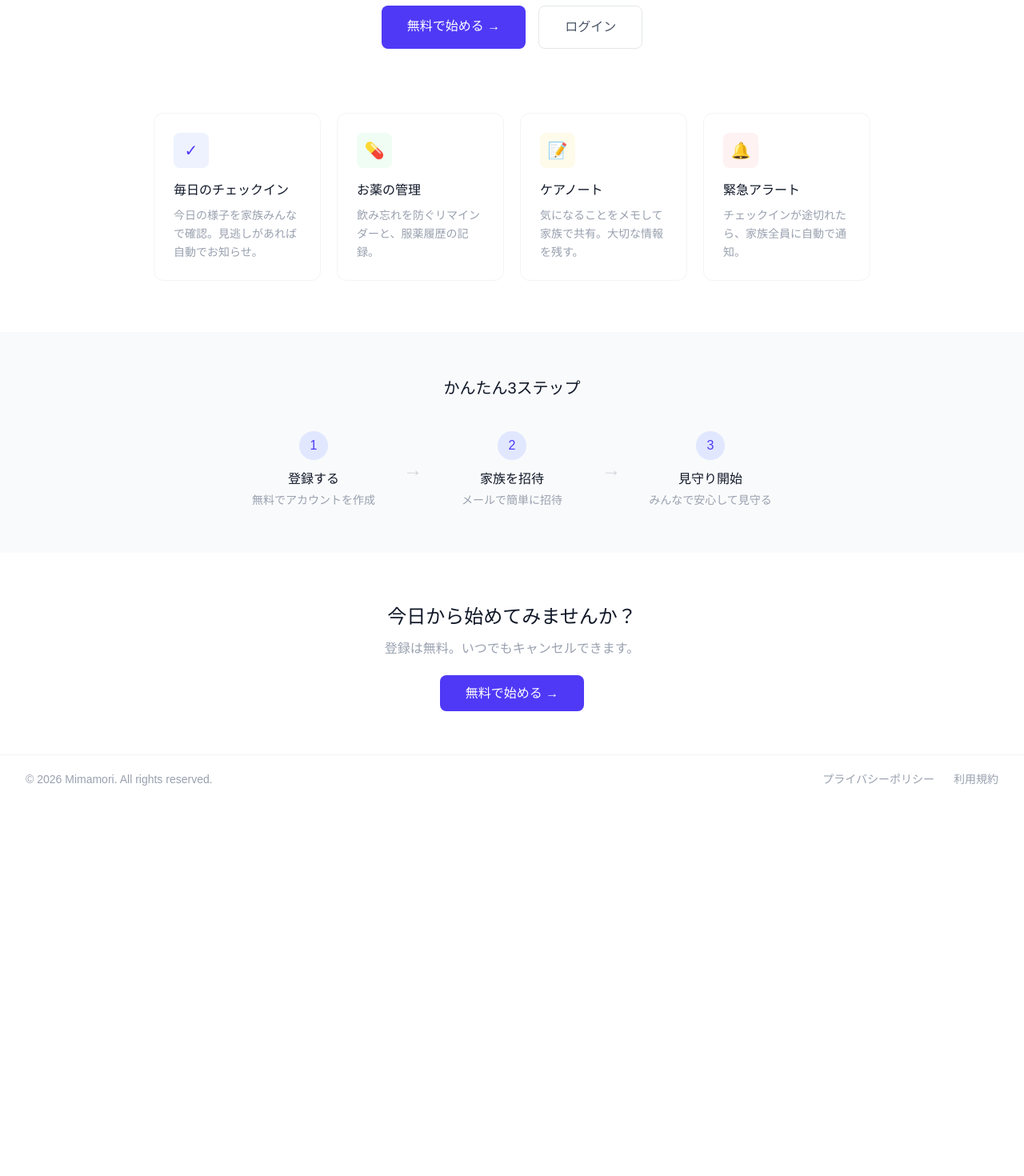
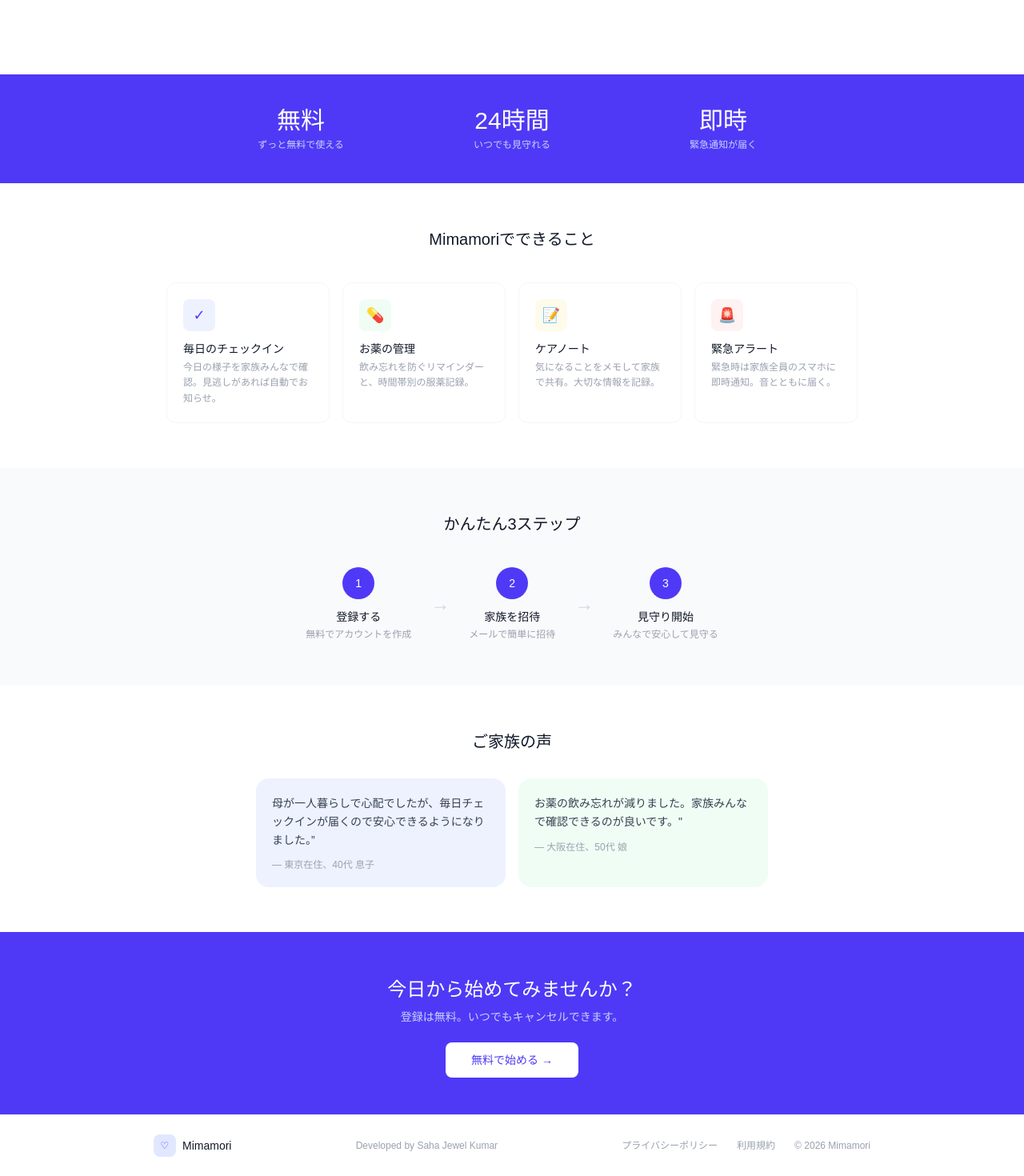
Before and after one commit to Sahajewel/mimamori, a Next.js app: page / in a window 1280 px wide. Shown: the part 497-1967 px from the top of the page at 80% size. Before the commit the page ends 1501 px from the top, so only its background shows below. Built offline with nearby package versions, Linux system fonts and the light colour scheme.

Commit message:
feat: improve landing page with privacy and terms

```diff
--- a/src/app/page.tsx
+++ b/src/app/page.tsx
@@ -4,13 +4,13 @@ export default function HomePage() {
   return (
     <div className="min-h-screen flex flex-col bg-white">
       {/* Navbar */}
-      <nav className="flex items-center justify-between px-4 md:px-8 py-4 md:py-5 border-b border-gray-100">
-        <div className="flex items-center gap-2 md:gap-3">
-          <div className="w-8 h-8 md:w-9 md:h-9 rounded-lg bg-indigo-100 flex items-center justify-center">
-            <span className="text-indigo-600 text-sm md:text-base">♡</span>
+      <nav className="flex items-center justify-between px-4 md:px-8 py-4 border-b border-gray-100">
+        <div className="flex items-center gap-2">
+          <div className="w-8 h-8 rounded-lg bg-indigo-100 flex items-center justify-center">
+            <span className="text-indigo-600 text-sm">♡</span>
           </div>
           <div>
-            <p className="font-medium text-gray-900 text-sm md:text-base leading-none">
+            <p className="font-medium text-gray-900 text-sm leading-none">
               Mimamori
             </p>
             <p className="text-xs text-gray-400 mt-0.5 hidden sm:block">
@@ -18,16 +18,16 @@ export default function HomePage() {
             </p>
           </div>
         </div>
-        <div className="flex items-center gap-2 md:gap-3">
+        <div className="flex items-center gap-2">
           <Link
             href="/login"
-            className="px-3 md:px-5 py-2 md:py-2.5 text-sm font-medium text-gray-600 hover:text-gray-900 transition-colors"
+            className="px-4 py-2 text-sm font-medium text-gray-600 hover:text-gray-900 transition-colors"
           >
             ログイン
           </Link>
           <Link
             href="/register"
-            className="px-3 md:px-5 py-2 md:py-2.5 text-sm font-medium bg-indigo-600 text-white rounded-lg hover:bg-indigo-700 transition-colors"
+            className="px-4 py-2 text-sm font-medium bg-indigo-600 text-white rounded-lg hover:bg-indigo-700 transition-colors"
           >
             新規登録
           </Link>
@@ -35,158 +35,199 @@ export default function HomePage() {
       </nav>
 
       {/* Hero */}
-      <section className="flex flex-col items-center text-center px-4 md:px-8 py-12 md:py-20">
-        <span className="inline-flex items-center bg-indigo-50 text-indigo-600 text-xs md:text-sm font-medium px-3 md:px-4 py-1.5 rounded-full mb-6 md:mb-8">
-          家族の安心をひとつに
+      <section className="flex flex-col items-center text-center px-4 py-16 md:py-24">
+        <span className="inline-flex items-center bg-indigo-50 text-indigo-600 text-xs font-medium px-4 py-1.5 rounded-full mb-6">
+          🇯🇵 日本の高齢者ケアのために
         </span>
-        <h1 className="text-3xl sm:text-4xl md:text-5xl lg:text-6xl font-medium text-gray-900 leading-tight mb-4 md:mb-6">
+        <h1 className="text-3xl sm:text-4xl md:text-5xl font-medium text-gray-900 leading-tight mb-4">
           離れていても、
           <br />
           いつも一緒に。
         </h1>
-        <p className="text-base sm:text-lg md:text-xl text-gray-500 max-w-lg leading-relaxed mb-8 md:mb-10">
+        <p className="text-base md:text-lg text-gray-500 max-w-md leading-relaxed mb-8">
           離れて暮らすご家族の日々の様子を、
           <br />
-          みんなで安心して見守るためのプラットフォームです。
+          みんなで安心して見守るプラットフォーム。
         </p>
-        <div className="flex flex-col sm:flex-row gap-3 md:gap-4 w-full sm:w-auto">
+        <div className="flex flex-col sm:flex-row gap-3 w-full sm:w-auto">
           <Link
             href="/register"
-            className="px-6 md:px-8 py-3 md:py-3.5 bg-indigo-600 text-white text-sm md:text-base font-medium rounded-lg hover:bg-indigo-700 transition-colors text-center"
+            className="px-8 py-3.5 bg-indigo-600 text-white text-sm font-medium rounded-lg hover:bg-indigo-700 transition-colors text-center"
           >
             無料で始める →
           </Link>
           <Link
             href="/login"
-            className="px-6 md:px-8 py-3 md:py-3.5 border border-gray-200 text-gray-600 text-sm md:text-base font-medium rounded-lg hover:bg-gray-50 transition-colors text-center"
+            className="px-8 py-3.5 border border-gray-200 text-gray-600 text-sm font-medium rounded-lg hover:bg-gray-50 transition-colors text-center"
           >
             ログイン
           </Link>
         </div>
       </section>
 
-      {/* Features */}
-      <section className="px-4 md:px-8 pb-12 md:pb-16">
-        <div className="grid grid-cols-1 sm:grid-cols-2 md:grid-cols-4 gap-4 md:gap-5 max-w-4xl mx-auto">
-          <div className="bg-white border border-gray-100 rounded-xl p-5 md:p-6">
-            <div className="w-10 h-10 md:w-11 md:h-11 bg-indigo-50 rounded-lg flex items-center justify-center mb-3 md:mb-4 text-indigo-600 text-lg md:text-xl">
-              ✓
-            </div>
-            <p className="text-sm md:text-base font-medium text-gray-900 mb-1 md:mb-2">
-              毎日のチェックイン
+      {/* Stats */}
+      <section className="bg-indigo-600 px-4 py-10">
+        <div className="max-w-3xl mx-auto grid grid-cols-3 gap-6 text-center">
+          <div>
+            <p className="text-2xl md:text-3xl font-medium text-white">無料</p>
+            <p className="text-xs text-indigo-200 mt-1">ずっと無料で使える</p>
+          </div>
+          <div>
+            <p className="text-2xl md:text-3xl font-medium text-white">
+              24時間
             </p>
-            <p className="text-xs md:text-sm text-gray-400 leading-relaxed">
-              今日の様子を家族みんなで確認。見逃しがあれば自動でお知らせ。
-            </p>
+            <p className="text-xs text-indigo-200 mt-1">いつでも見守れる</p>
           </div>
-          <div className="bg-white border border-gray-100 rounded-xl p-5 md:p-6">
-            <div className="w-10 h-10 md:w-11 md:h-11 bg-green-50 rounded-lg flex items-center justify-center mb-3 md:mb-4 text-green-600 text-lg md:text-xl">
-              💊
-            </div>
-            <p className="text-sm md:text-base font-medium text-gray-900 mb-1 md:mb-2">
-              お薬の管理
-            </p>
-            <p className="text-xs md:text-sm text-gray-400 leading-relaxed">
-              飲み忘れを防ぐリマインダーと、服薬履歴の記録。
-            </p>
-          </div>
-          <div className="bg-white border border-gray-100 rounded-xl p-5 md:p-6">
-            <div className="w-10 h-10 md:w-11 md:h-11 bg-amber-50 rounded-lg flex items-center justify-center mb-3 md:mb-4 text-amber-600 text-lg md:text-xl">
-              📝
-            </div>
-            <p className="text-sm md:text-base font-medium text-gray-900 mb-1 md:mb-2">
-              ケアノート
-            </p>
-            <p className="text-xs md:text-sm text-gray-400 leading-relaxed">
-              気になることをメモして家族で共有。大切な情報を残す。
-            </p>
-          </div>
-          <div className="bg-white border border-gray-100 rounded-xl p-5 md:p-6">
-            <div className="w-10 h-10 md:w-11 md:h-11 bg-red-50 rounded-lg flex items-center justify-center mb-3 md:mb-4 text-red-500 text-lg md:text-xl">
-              🔔
-            </div>
-            <p className="text-sm md:text-base font-medium text-gray-900 mb-1 md:mb-2">
-              緊急アラート
-            </p>
-            <p className="text-xs md:text-sm text-gray-400 leading-relaxed">
-              チェックインが途切れたら、家族全員に自動で通知。
-            </p>
+          <div>
+            <p className="text-2xl md:text-3xl font-medium text-white">即時</p>
+            <p className="text-xs text-indigo-200 mt-1">緊急通知が届く</p>
           </div>
         </div>
       </section>
 
-      {/* Steps */}
-      <section className="bg-gray-50 px-4 md:px-8 py-12 md:py-14">
-        <p className="text-center text-lg md:text-xl font-medium text-gray-900 mb-8 md:mb-10">
+      {/* Features */}
+      <section className="px-4 py-14 max-w-4xl mx-auto w-full">
+        <p className="text-center text-xl font-medium text-gray-900 mb-10">
+          Mimamoriでできること
+        </p>
+        <div className="grid grid-cols-1 sm:grid-cols-2 md:grid-cols-4 gap-4">
+          {[
+            {
+              icon: "✓",
+              bg: "bg-indigo-50",
+              color: "text-indigo-600",
+              title: "毎日のチェックイン",
+              desc: "今日の様子を家族みんなで確認。見逃しがあれば自動でお知らせ。",
+            },
+            {
+              icon: "💊",
+              bg: "bg-green-50",
+              color: "text-green-600",
+              title: "お薬の管理",
+              desc: "飲み忘れを防ぐリマインダーと、時間帯別の服薬記録。",
+            },
+            {
+              icon: "📝",
+              bg: "bg-amber-50",
+              color: "text-amber-600",
+              title: "ケアノート",
+              desc: "気になることをメモして家族で共有。大切な情報を記録。",
+            },
+            {
+              icon: "🚨",
+              bg: "bg-red-50",
+              color: "text-red-500",
+              title: "緊急アラート",
+              desc: "緊急時は家族全員のスマホに即時通知。音とともに届く。",
+            },
+          ].map((f) => (
+            <div
+              key={f.title}
+              className="bg-white border border-gray-100 rounded-xl p-5"
+            >
+              <div
+                className={`w-10 h-10 ${f.bg} rounded-lg flex items-center justify-center mb-3 ${f.color} text-lg`}
+              >
+                {f.icon}
+              </div>
+              <p className="text-sm font-medium text-gray-900 mb-1">
+                {f.title}
+              </p>
+              <p className="text-xs text-gray-400 leading-relaxed">{f.desc}</p>
+            </div>
+          ))}
+        </div>
+      </section>
+
+      {/* How it works */}
+      <section className="bg-gray-50 px-4 py-14">
+        <p className="text-center text-xl font-medium text-gray-900 mb-10">
           かんたん3ステップ
         </p>
-        <div className="flex flex-col sm:flex-row items-center justify-center gap-4 md:gap-6 max-w-2xl mx-auto">
-          <div className="text-center flex-1">
-            <div className="w-9 h-9 bg-indigo-100 text-indigo-600 rounded-full flex items-center justify-center text-sm md:text-base font-medium mx-auto mb-3">
-              1
+        <div className="flex flex-col sm:flex-row items-center justify-center gap-6 max-w-2xl mx-auto">
+          {[
+            { num: "1", title: "登録する", desc: "無料でアカウントを作成" },
+            { num: "2", title: "家族を招待", desc: "メールで簡単に招待" },
+            { num: "3", title: "見守り開始", desc: "みんなで安心して見守る" },
+          ].map((s, i) => (
+            <div key={s.num} className="flex items-center gap-6">
+              <div className="text-center">
+                <div className="w-10 h-10 bg-indigo-600 text-white rounded-full flex items-center justify-center text-sm font-medium mx-auto mb-3">
+                  {s.num}
+                </div>
+                <p className="text-sm font-medium text-gray-900 mb-1">
+                  {s.title}
+                </p>
+                <p className="text-xs text-gray-400">{s.desc}</p>
+              </div>
+              {i < 2 && (
+                <p className="text-gray-300 text-2xl hidden sm:block">→</p>
+              )}
             </div>
-            <p className="text-sm md:text-base font-medium text-gray-900 mb-1">
-              登録する
+          ))}
+        </div>
+      </section>
+
+      {/* Testimonial */}
+      <section className="px-4 py-14 max-w-2xl mx-auto w-full text-center">
+        <p className="text-xl font-medium text-gray-900 mb-8">ご家族の声</p>
+        <div className="grid grid-cols-1 sm:grid-cols-2 gap-4">
+          <div className="bg-indigo-50 rounded-2xl p-5 text-left">
+            <p className="text-sm text-gray-700 leading-relaxed mb-3">
+              母が一人暮らしで心配でしたが、毎日チェックインが届くので安心できるようになりました。&rdquo;
             </p>
-            <p className="text-xs md:text-sm text-gray-400">
-              無料でアカウントを作成
+            <p className="text-xs text-gray-400">— 東京在住、40代 息子</p>
+          </div>
+          <div className="bg-green-50 rounded-2xl p-5 text-left">
+            <p className="text-sm text-gray-700 leading-relaxed mb-3">
+              お薬の飲み忘れが減りました。家族みんなで確認できるのが良いです。&quot;
             </p>
-          </div>
-          <p className="text-gray-300 text-2xl hidden sm:block">→</p>
-          <div className="text-center flex-1">
-            <div className="w-9 h-9 bg-indigo-100 text-indigo-600 rounded-full flex items-center justify-center text-sm md:text-base font-medium mx-auto mb-3">
-              2
-            </div>
-            <p className="text-sm md:text-base font-medium text-gray-900 mb-1">
-              家族を招待
-            </p>
-            <p className="text-xs md:text-sm text-gray-400">
-              メールで簡単に招待
-            </p>
-          </div>
-          <p className="text-gray-300 text-2xl hidden sm:block">→</p>
-          <div className="text-center flex-1">
-            <div className="w-9 h-9 bg-indigo-100 text-indigo-600 rounded-full flex items-center justify-center text-sm md:text-base font-medium mx-auto mb-3">
-              3
-            </div>
-            <p className="text-sm md:text-base font-medium text-gray-900 mb-1">
-              見守り開始
-            </p>
-            <p className="text-xs md:text-sm text-gray-400">
-              みんなで安心して見守る
-            </p>
+            <p className="text-xs text-gray-400">— 大阪在住、50代 娘</p>
           </div>
         </div>
       </section>
 
       {/* CTA */}
-      <section className="text-center px-4 md:px-8 py-12 md:py-16">
-        <p className="text-xl md:text-2xl font-medium text-gray-900 mb-2 md:mb-3">
+      <section className="text-center px-4 py-14 bg-indigo-600">
+        <p className="text-2xl font-medium text-white mb-2">
           今日から始めてみませんか？
         </p>
-        <p className="text-sm md:text-base text-gray-400 mb-6 md:mb-8">
+        <p className="text-sm text-indigo-200 mb-8">
           登録は無料。いつでもキャンセルできます。
         </p>
         <Link
           href="/register"
-          className="px-6 md:px-8 py-3 md:py-3.5 bg-indigo-600 text-white text-sm md:text-base font-medium rounded-lg hover:bg-indigo-700 transition-colors"
+          className="px-8 py-3.5 bg-white text-indigo-600 text-sm font-medium rounded-lg hover:bg-indigo-50 transition-colors"
         >
           無料で始める →
         </Link>
       </section>
 
       {/* Footer */}
-      <footer className="mt-auto border-t border-gray-100 px-4 md:px-8 py-4 md:py-5 flex flex-col sm:flex-row items-center justify-between gap-2">
-        <p className="text-xs md:text-sm text-gray-400">
-          © 2026 Mimamori. All rights reserved.
-        </p>
-        <div className="flex gap-4 md:gap-6">
-          <p className="text-xs md:text-sm text-gray-400 cursor-pointer hover:text-gray-600">
-            プライバシーポリシー
-          </p>
-          <p className="text-xs md:text-sm text-gray-400 cursor-pointer hover:text-gray-600">
-            利用規約
-          </p>
+      <footer className="border-t border-gray-100 px-4 py-6">
+        <div className="max-w-4xl mx-auto flex flex-col sm:flex-row items-center justify-between gap-4">
+          <div className="flex items-center gap-2">
+            <div className="w-7 h-7 rounded-lg bg-indigo-100 flex items-center justify-center">
+              <span className="text-indigo-600 text-xs">♡</span>
+            </div>
+            <p className="text-sm font-medium text-gray-900">Mimamori</p>
+          </div>
+          <p className="text-xs text-gray-400">Developed by Saha Jewel Kumar</p>
+          <div className="flex gap-6">
+            <Link
+              href="/privacy"
+              className="text-xs text-gray-400 hover:text-gray-600"
+            >
+              プライバシーポリシー
+            </Link>
+            <Link
+              href="/terms"
+              className="text-xs text-gray-400 hover:text-gray-600"
+            >
+              利用規約
+            </Link>
+            <p className="text-xs text-gray-400">© 2026 Mimamori</p>
+          </div>
         </div>
       </footer>
     </div>
--- /dev/null
+++ b/src/app/privacy/page.tsx
@@ -0,0 +1,52 @@
+import Link from "next/link";
+
+export default function PrivacyPage() {
+  return (
+    <div className="min-h-screen bg-gray-50">
+      <nav className="bg-white border-b border-gray-100 px-4 py-4 flex items-center gap-3">
+        <Link href="/" className="text-sm text-gray-400 hover:text-gray-600">
+          ← 戻る
+        </Link>
+        <p className="font-medium text-gray-900">Mimamori</p>
+      </nav>
+      <div className="max-w-2xl mx-auto px-4 py-12">
+        <h1 className="text-2xl font-medium text-gray-900 mb-8">
+          プライバシーポリシー
+        </h1>
+        <div className="bg-white rounded-2xl p-8 space-y-6 text-sm text-gray-600 leading-relaxed">
+          <div>
+            <h2 className="font-medium text-gray-900 mb-2">1. 収集する情報</h2>
+            <p>
+              当サービスは、アカウント登録時にメールアドレスとお名前を収集します。また、サービス利用に伴い、チェックイン記録、お薬情報、ケアノートなどの情報を保存します。
+            </p>
+          </div>
+          <div>
+            <h2 className="font-medium text-gray-900 mb-2">
+              2. 情報の利用目的
+            </h2>
+            <p>
+              収集した情報は、サービスの提供・改善、およびご家族への通知送信のみに使用します。第三者への提供は行いません。
+            </p>
+          </div>
+          <div>
+            <h2 className="font-medium text-gray-900 mb-2">3. 情報の管理</h2>
+            <p>
+              お客様の情報は、適切なセキュリティ対策を講じたサーバーで管理します。不正アクセスや漏洩の防止に努めます。
+            </p>
+          </div>
+          <div>
+            <h2 className="font-medium text-gray-900 mb-2">4. Cookieの使用</h2>
+            <p>当サービスは、ログイン状態の維持のためにCookieを使用します。</p>
+          </div>
+          <div>
+            <h2 className="font-medium text-gray-900 mb-2">5. お問い合わせ</h2>
+            <p>
+              プライバシーに関するお問い合わせは、開発者までご連絡ください。
+            </p>
+          </div>
+          <p className="text-xs text-gray-400">最終更新日: 2026年5月17日</p>
+        </div>
+      </div>
+    </div>
+  );
+}
--- /dev/null
+++ b/src/app/terms/page.tsx
@@ -0,0 +1,56 @@
+import Link from "next/link";
+
+export default function TermsPage() {
+  return (
+    <div className="min-h-screen bg-gray-50">
+      <nav className="bg-white border-b border-gray-100 px-4 py-4 flex items-center gap-3">
+        <Link href="/" className="text-sm text-gray-400 hover:text-gray-600">
+          ← 戻る
+        </Link>
+        <p className="font-medium text-gray-900">Mimamori</p>
+      </nav>
+      <div className="max-w-2xl mx-auto px-4 py-12">
+        <h1 className="text-2xl font-medium text-gray-900 mb-8">利用規約</h1>
+        <div className="bg-white rounded-2xl p-8 space-y-6 text-sm text-gray-600 leading-relaxed">
+          <div>
+            <h2 className="font-medium text-gray-900 mb-2">
+              1. サービスの利用
+            </h2>
+            <p>
+              Mimamoriは、離れて暮らすご家族の見守りを目的としたサービスです。本サービスは個人利用を前提としています。
+            </p>
+          </div>
+          <div>
+            <h2 className="font-medium text-gray-900 mb-2">
+              2. アカウントの管理
+            </h2>
+            <p>
+              ユーザーは自身のアカウント情報を適切に管理する責任があります。不正利用が発覚した場合、アカウントを停止することがあります。
+            </p>
+          </div>
+          <div>
+            <h2 className="font-medium text-gray-900 mb-2">3. 禁止事項</h2>
+            <p>
+              他者への迷惑行為、不正アクセス、虚偽情報の登録、および本サービスの商業利用は禁止します。
+            </p>
+          </div>
+          <div>
+            <h2 className="font-medium text-gray-900 mb-2">4. 免責事項</h2>
+            <p>
+              本サービスは医療サービスではありません。緊急時は必ず119番または医療機関にご連絡ください。サービスの利用により生じた損害について、開発者は責任を負いません。
+            </p>
+          </div>
+          <div>
+            <h2 className="font-medium text-gray-900 mb-2">
+              5. サービスの変更・終了
+            </h2>
+            <p>
+              開発者は予告なくサービスの内容を変更、または終了することがあります。
+            </p>
+          </div>
+          <p className="text-xs text-gray-400">最終更新日: 2026年5月17日</p>
+        </div>
+      </div>
+    </div>
+  );
+}
```
